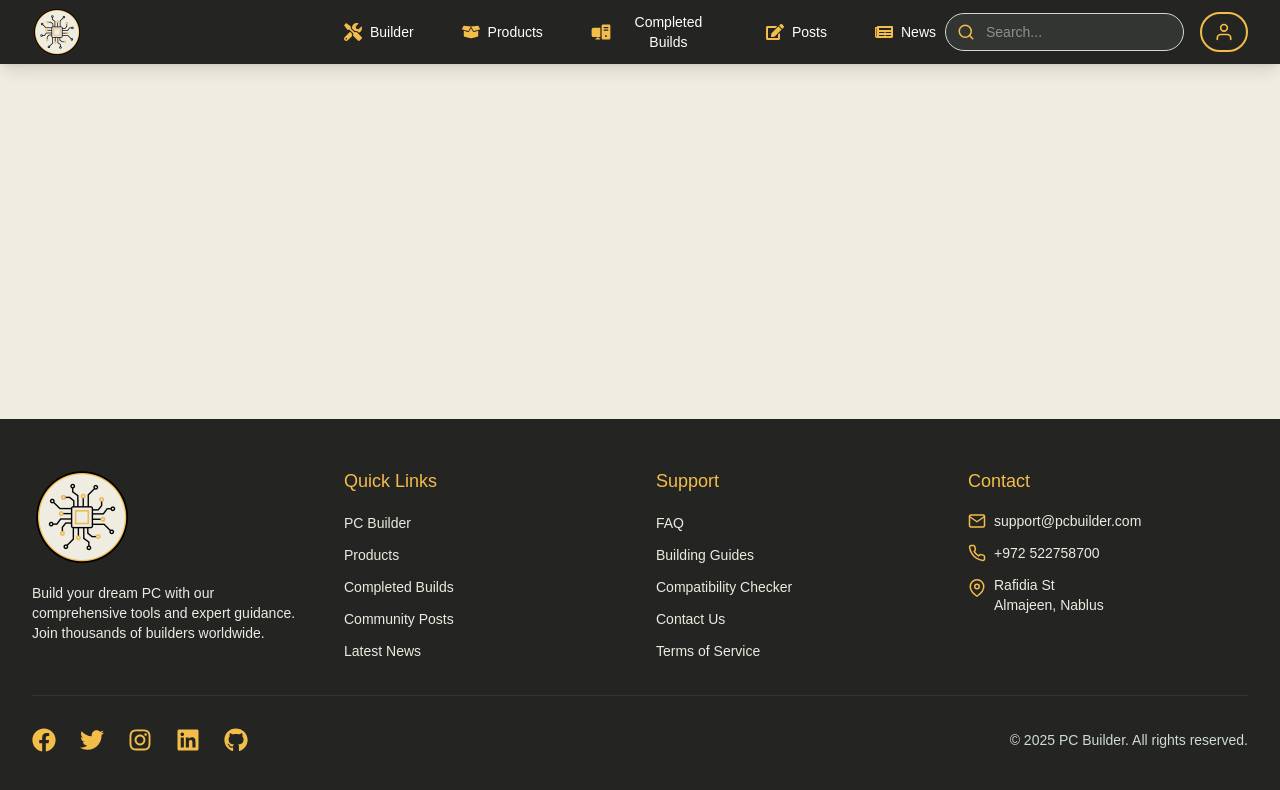
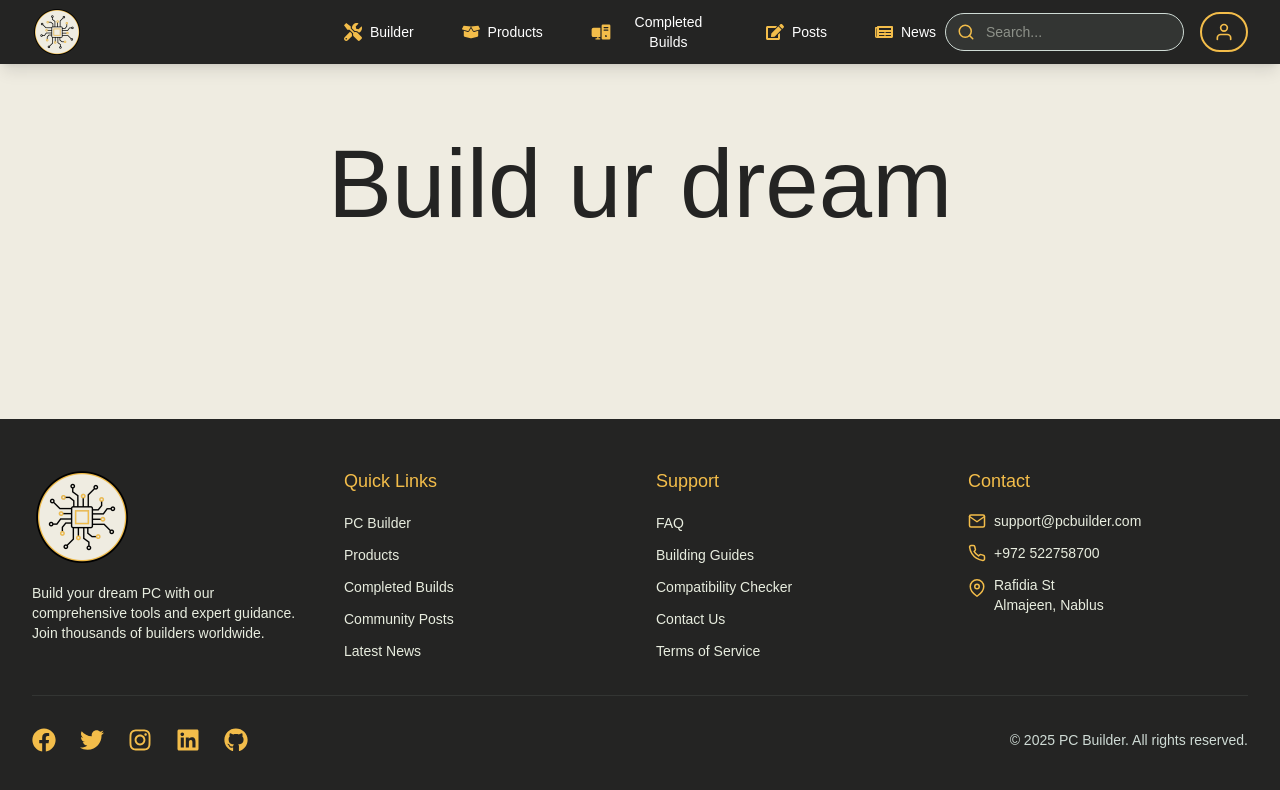
Before and after one commit to Osaid-Raddad/PC-Builder, a React (Vite) app in the folder FrontEnd/Website/: page / in a window 1280 px wide. Shown: the top 790 px of the page. Built offline with nearby package versions, Linux system fonts and the light colour scheme; a web font is replaced by a local one.

Commit message:
Animation Motion Blur

```diff
--- a/FrontEnd/Website/package.json
+++ b/FrontEnd/Website/package.json
@@ -13,6 +13,7 @@
     "@tailwindcss/vite": "^4.1.16",
     "axios": "^1.13.1",
     "chart.js": "^4.5.1",
+    "motion": "^12.23.24",
     "primeicons": "^7.0.0",
     "primereact": "^10.9.7",
     "react": "^18.3.1",
--- /dev/null
+++ b/FrontEnd/Website/src/components/animations/BlurText.jsx
@@ -0,0 +1,103 @@
+import { motion } from 'motion/react';
+import { useEffect, useRef, useState, useMemo } from 'react';
+
+const buildKeyframes = (from, steps) => {
+  const keys = new Set([...Object.keys(from), ...steps.flatMap(s => Object.keys(s))]);
+
+  const keyframes = {};
+  keys.forEach(k => {
+    keyframes[k] = [from[k], ...steps.map(s => s[k])];
+  });
+  return keyframes;
+};
+
+const BlurText = ({
+  text = '',
+  delay = 200,
+  className = '',
+  animateBy = 'words',
+  direction = 'top',
+  threshold = 0.1,
+  rootMargin = '0px',
+  animationFrom,
+  animationTo,
+  easing = t => t,
+  onAnimationComplete,
+  stepDuration = 0.35
+}) => {
+  const elements = animateBy === 'words' ? text.split(' ') : text.split('');
+  const [inView, setInView] = useState(false);
+  const ref = useRef(null);
+
+  useEffect(() => {
+    if (!ref.current) return;
+    const observer = new IntersectionObserver(
+      ([entry]) => {
+        if (entry.isIntersecting) {
+          setInView(true);
+          observer.unobserve(ref.current);
+        }
+      },
+      { threshold, rootMargin }
+    );
+    observer.observe(ref.current);
+    return () => observer.disconnect();
+    // eslint-disable-next-line react-hooks/exhaustive-deps
+  }, [threshold, rootMargin]);
+
+  const defaultFrom = useMemo(
+    () =>
+      direction === 'top' ? { filter: 'blur(10px)', opacity: 0, y: -50 } : { filter: 'blur(10px)', opacity: 0, y: 50 },
+    [direction]
+  );
+
+  const defaultTo = useMemo(
+    () => [
+      {
+        filter: 'blur(5px)',
+        opacity: 0.5,
+        y: direction === 'top' ? 5 : -5
+      },
+      { filter: 'blur(0px)', opacity: 1, y: 0 }
+    ],
+    [direction]
+  );
+
+  const fromSnapshot = animationFrom ?? defaultFrom;
+  const toSnapshots = animationTo ?? defaultTo;
+
+  const stepCount = toSnapshots.length + 1;
+  const totalDuration = stepDuration * (stepCount - 1);
+  const times = Array.from({ length: stepCount }, (_, i) => (stepCount === 1 ? 0 : i / (stepCount - 1)));
+
+  return (
+    <p ref={ref} className={className} style={{ display: 'flex', flexWrap: 'wrap' }}>
+      {elements.map((segment, index) => {
+        const animateKeyframes = buildKeyframes(fromSnapshot, toSnapshots);
+
+        const spanTransition = {
+          duration: totalDuration,
+          times,
+          delay: (index * delay) / 1000
+        };
+        spanTransition.ease = easing;
+
+        return (
+          <motion.span
+            className="inline-block will-change-[transform,filter,opacity]"
+            key={index}
+            initial={fromSnapshot}
+            animate={inView ? animateKeyframes : fromSnapshot}
+            transition={spanTransition}
+            onAnimationComplete={index === elements.length - 1 ? onAnimationComplete : undefined}
+          >
+            {segment === ' ' ? '\u00A0' : segment}
+            {animateBy === 'words' && index < elements.length - 1 && '\u00A0'}
+          </motion.span>
+        );
+      })}
+    </p>
+  );
+};
+
+export default BlurText;
--- a/FrontEnd/Website/src/pages/Home.jsx
+++ b/FrontEnd/Website/src/pages/Home.jsx
@@ -1,14 +1,28 @@
 import React from 'react';
 import Navbar from '../components/Navbar';
 import Footer from '../components/Footer';
+import BlurText from '../components/animations/BlurText';
 import colors from '../config/colors';
 
 const Home = () => {
+  const handleAnimationComplete = () => {
+    console.log('Animation completed!');
+  };
+
   return (
     <div className="min-h-screen flex flex-col" style={{ backgroundColor: colors.mainBeige }}>
       <Navbar />
 
-      <div className="flex-1 container mx-auto px-4 py-8">
+      <div className="flex-1 container mx-auto px-4 py-8 mt-10 flex items-start justify-center" style={{color: colors.mainBlack}}>
+        <BlurText
+          text="Build ur dream"
+          delay={150}
+          animateBy="words"
+          direction="top"
+          onAnimationComplete={handleAnimationComplete}
+          className="text-8xl font-bold text-center"
+          style={{ color: colors.mainYellow }}
+        />
       </div>
 
       <Footer />
```
Also changed, not shown: 1 other file (tests, documents, lock files or other folders).
